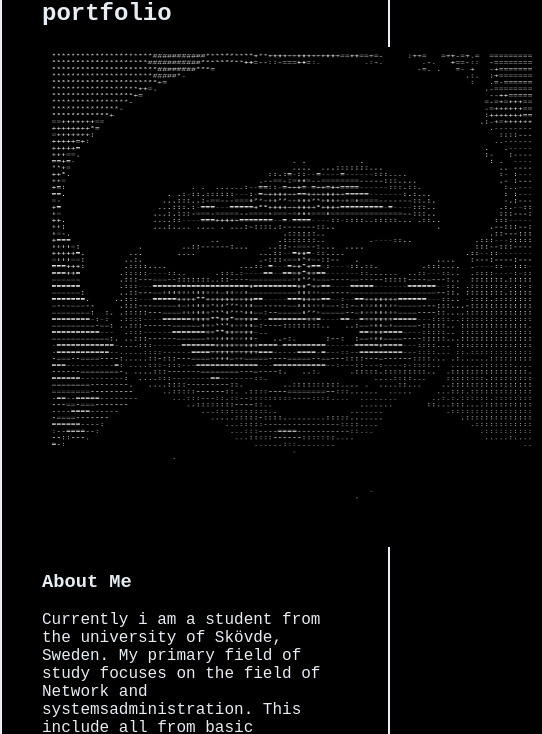
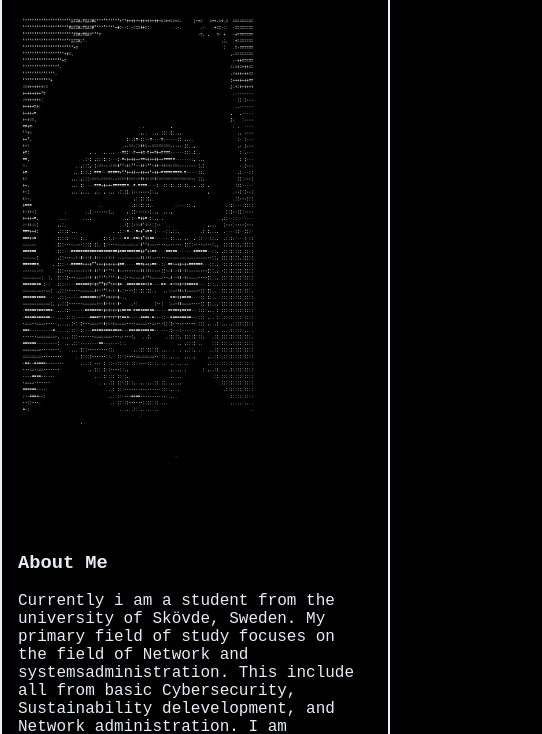
Before and after one commit to 1INI1/Portfolio, a plain HTML site: page index.html in a window 390 px wide. Shown: the part 213-947 px from the top of the page, 542 px wide, since content can reach past the window. Drawn offline with Linux system fonts and the light colour scheme.

Commit message:
Add a fix for mobile device   -fix improper formating

```diff
--- a/style.css
+++ b/style.css
@@ -1,4 +1,4 @@
-/* 1. Blinking Terminal Cursor next to your main title */
+
 header h1::after {
   font-family: monospace;
   content: "_";
@@ -21,3 +21,19 @@ body {
     border-radius: 10px;
     padding: 2.5rem;
 }
+
+/*
+     For mobile devices
+*/
+
+@media (max-width: 600px) {
+  body {
+    padding: 1rem;
+  }
+
+  img {
+    width: 100%; /* Lets your ASCII image scale neatly to fit the card */
+    max-width: 240px;
+    margin: 1rem auto; /* Centers the profile picture on mobile */
+  }
+}
```
